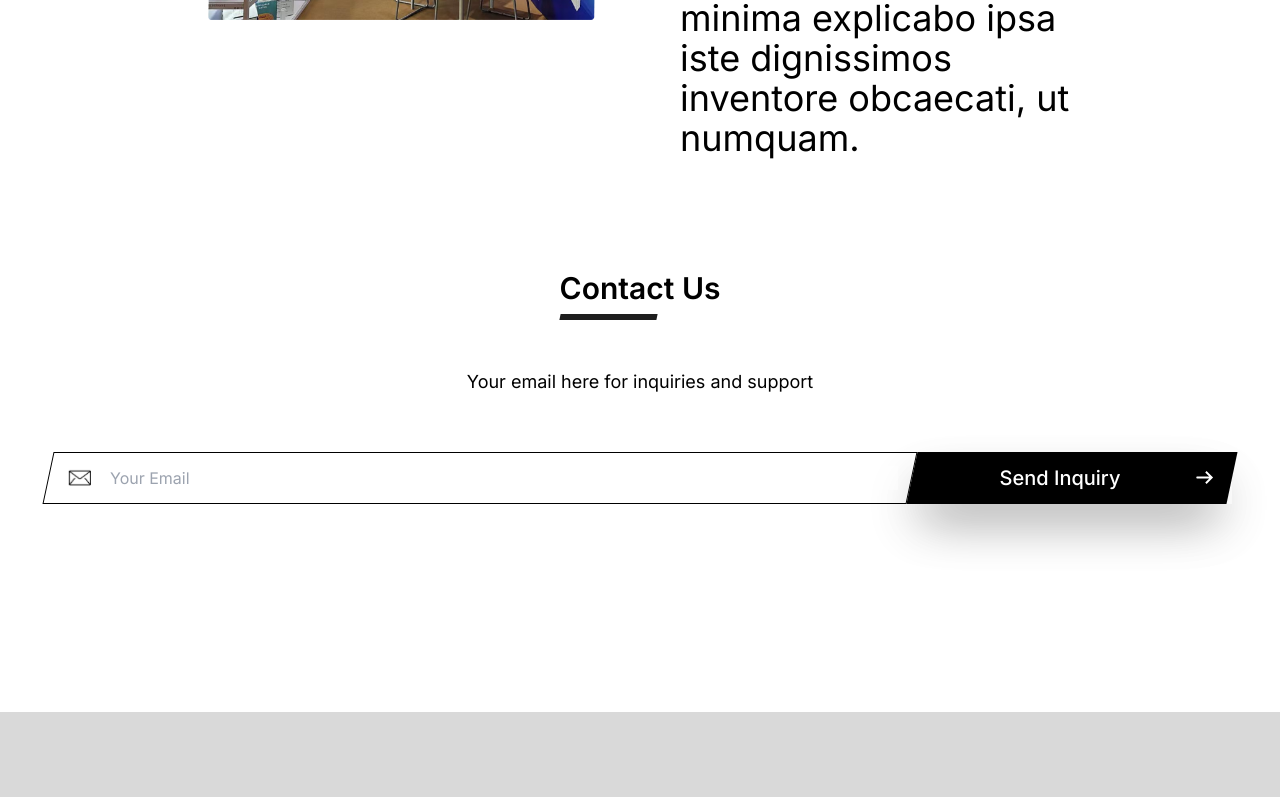
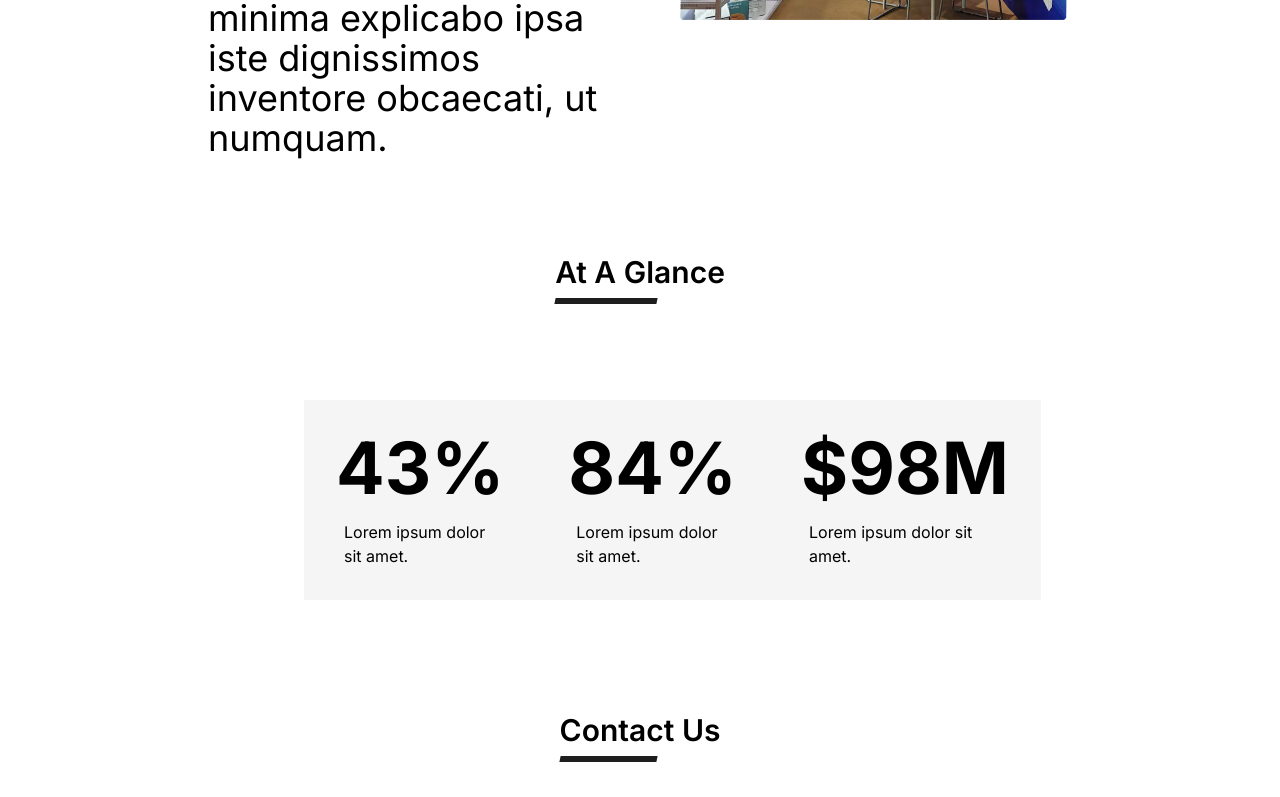
Before and after one commit to Daou-Cables/Daou-Cables-Frontend, a Next.js app: page /about-us in a window 1280 px wide. Shown: the part 1434-2231 px from the top of the page. Built offline with nearby package versions, Linux system fonts and the light colour scheme; no server answers.

Commit message:
add: added at a glance section

```diff
--- a/app/about-us/page.tsx
+++ b/app/about-us/page.tsx
@@ -1,6 +1,7 @@
 import React from "react";
 import Hero from "../ui/AboutUsPage/Hero";
 import WhoWeAre from "../ui/AboutUsPage/WhoWeAre";
+import AtAGlance from "../ui/AboutUsPage/AtAGlance";
 
 type Props = {};
 
@@ -9,6 +10,7 @@ export default function AboutUs({}: Props) {
         <div>
             <Hero />
             <WhoWeAre />
+            <AtAGlance />
         </div>
     );
 }
--- /dev/null
+++ b/app/ui/AboutUsPage/AtAGlance.tsx
@@ -0,0 +1,40 @@
+import React from "react";
+import SectionTitle from "../General/SectionTitle";
+import GlanceCard from "./GlanceCard";
+
+type Props = {};
+
+enum GlanceCardType {
+    PERCENTAGE,
+    MILLION_DOLLARS,
+}
+
+const AtAGlance = (props: Props) => {
+    return (
+        <div className="pt-24">
+            <div className="flex justify-center items-center">
+                <SectionTitle title="At A Glance" />
+            </div>
+            <div className="pt-24 flex flex-col md:flex-row justify-between items-center space-y-8 md:space-y-0 md:px-64">
+                <GlanceCard
+                    number={43}
+                    type={GlanceCardType.PERCENTAGE}
+                    title="Lorem ipsum dolor sit amet."
+                />
+
+                <GlanceCard
+                    number={84}
+                    type={GlanceCardType.PERCENTAGE}
+                    title="Lorem ipsum dolor sit amet."
+                />
+                <GlanceCard
+                    number={97.7}
+                    type={GlanceCardType.MILLION_DOLLARS}
+                    title="Lorem ipsum dolor sit amet."
+                />
+            </div>
+        </div>
+    );
+};
+
+export default AtAGlance;
--- /dev/null
+++ b/app/ui/AboutUsPage/GlanceCard.tsx
@@ -0,0 +1,62 @@
+"use client";
+import React, { useState, useEffect, useRef } from "react";
+
+enum GlanceCardType {
+    PERCENTAGE,
+    MILLION_DOLLARS,
+}
+
+type Props = {
+    number: number;
+    title: string;
+    type: GlanceCardType;
+};
+
+const GlanceCard = ({ number, title, type }: Props) => {
+    const [displayNumber, setDisplayNumber] = useState(0);
+    const [isInView, setIsInView] = useState(false);
+    const cardRef = useRef(null);
+
+    useEffect(() => {
+        const observer = new IntersectionObserver(
+            ([entry]) => setIsInView(entry.isIntersecting),
+            { threshold: 0.01 }
+        );
+
+        if (cardRef.current) {
+            observer.observe(cardRef.current);
+        }
+
+        return () => {
+            if (cardRef.current) {
+                // eslint-disable-next-line react-hooks/exhaustive-deps
+                observer.unobserve(cardRef.current);
+            }
+        };
+    }, []);
+
+    useEffect(() => {
+        if (isInView) {
+            const interval = setInterval(() => {
+                if (displayNumber < number) {
+                    setDisplayNumber((prevNumber) => prevNumber + 1);
+                }
+            }, 5);
+
+            return () => clearInterval(interval);
+        }
+    }, [displayNumber, number, isInView]);
+
+    return (
+        <div ref={cardRef} className="bg-[#f5f5f5] w-full sm:w-[400px] h-[200px] md:p-8 flex md:block flex-col items-center justify-center">
+            <h1 className="font-bold text-7xl">
+                {type === GlanceCardType.PERCENTAGE
+                    ? `${displayNumber}%`
+                    : `$${displayNumber}M`}
+            </h1>
+            <p className="mt-4 md:pl-2">{title}</p>
+        </div>
+    );
+};
+
+export default GlanceCard;
--- a/app/ui/AboutUsPage/WhoWeAre.tsx
+++ b/app/ui/AboutUsPage/WhoWeAre.tsx
@@ -11,14 +11,6 @@ const WhoWeAre = (props: Props) => {
                 <SectionTitle title="Who We Are" />
             </div>
             <div className="pt-20 flex flex-col md:flex-row justify-between items-center md:px-40 space-x-0 md:space-x-20">
-                <div className="flex items-center justify-center w-full md:w-1/2">
-                    <Image
-                        src="/images/WhoWeAre.png"
-                        alt="Who We Are"
-                        height={750}
-                        width={750}
-                    />
-                </div>
                 <div className="mt-8 sm:mt-12 h-full w-full md:w-1/2 md:px-0">
                     <p className="text-xl sm:text-2xl md:text-4xl">
                         Lorem ipsum dolor sit amet consectetur, adipisicing
@@ -29,6 +21,14 @@ const WhoWeAre = (props: Props) => {
                         numquam.
                     </p>
                 </div>
+                <div className="flex items-center justify-center w-full md:w-1/2">
+                    <Image
+                        src="/images/WhoWeAre.png"
+                        alt="Who We Are"
+                        height={750}
+                        width={750}
+                    />
+                </div>
             </div>
         </div>
     );
```
